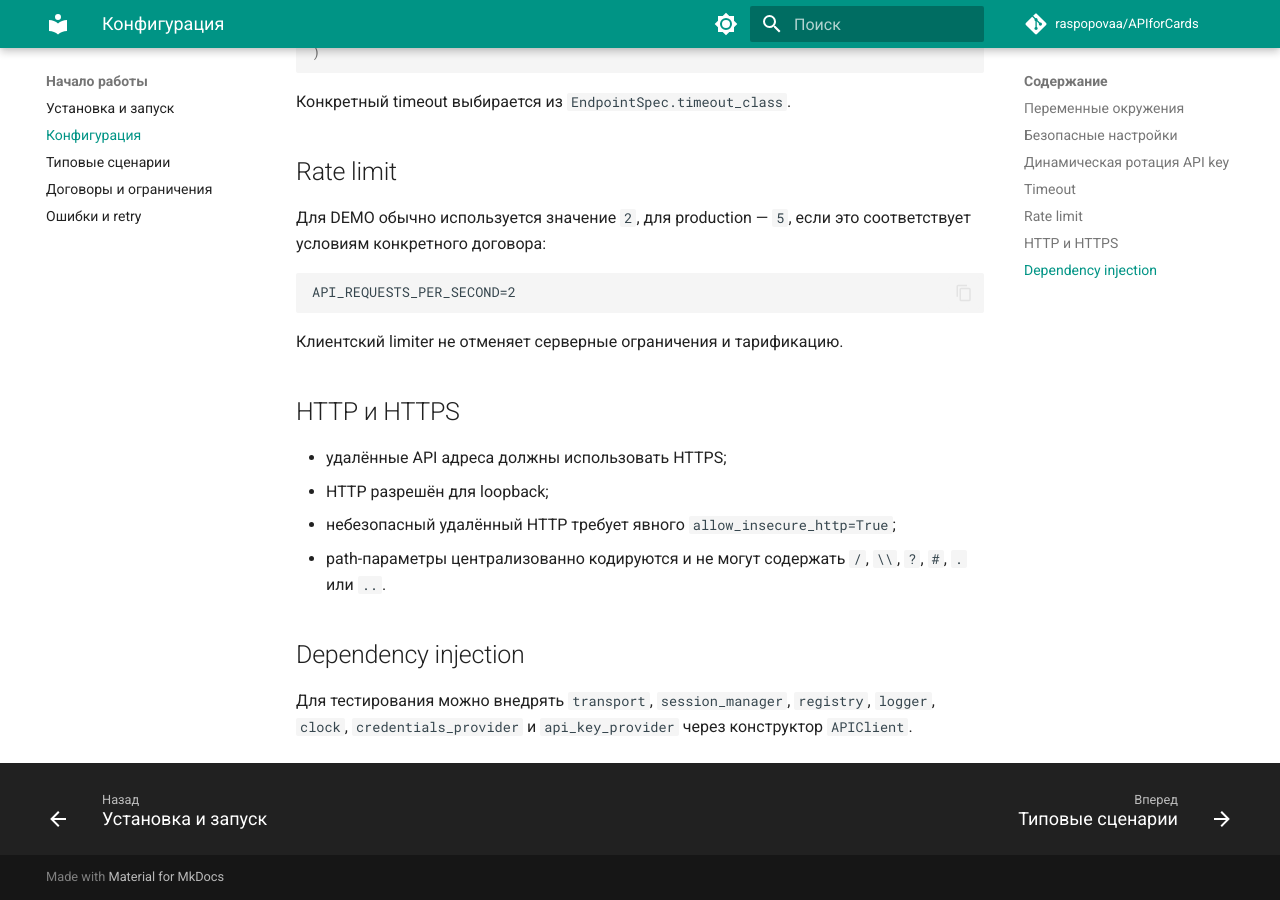
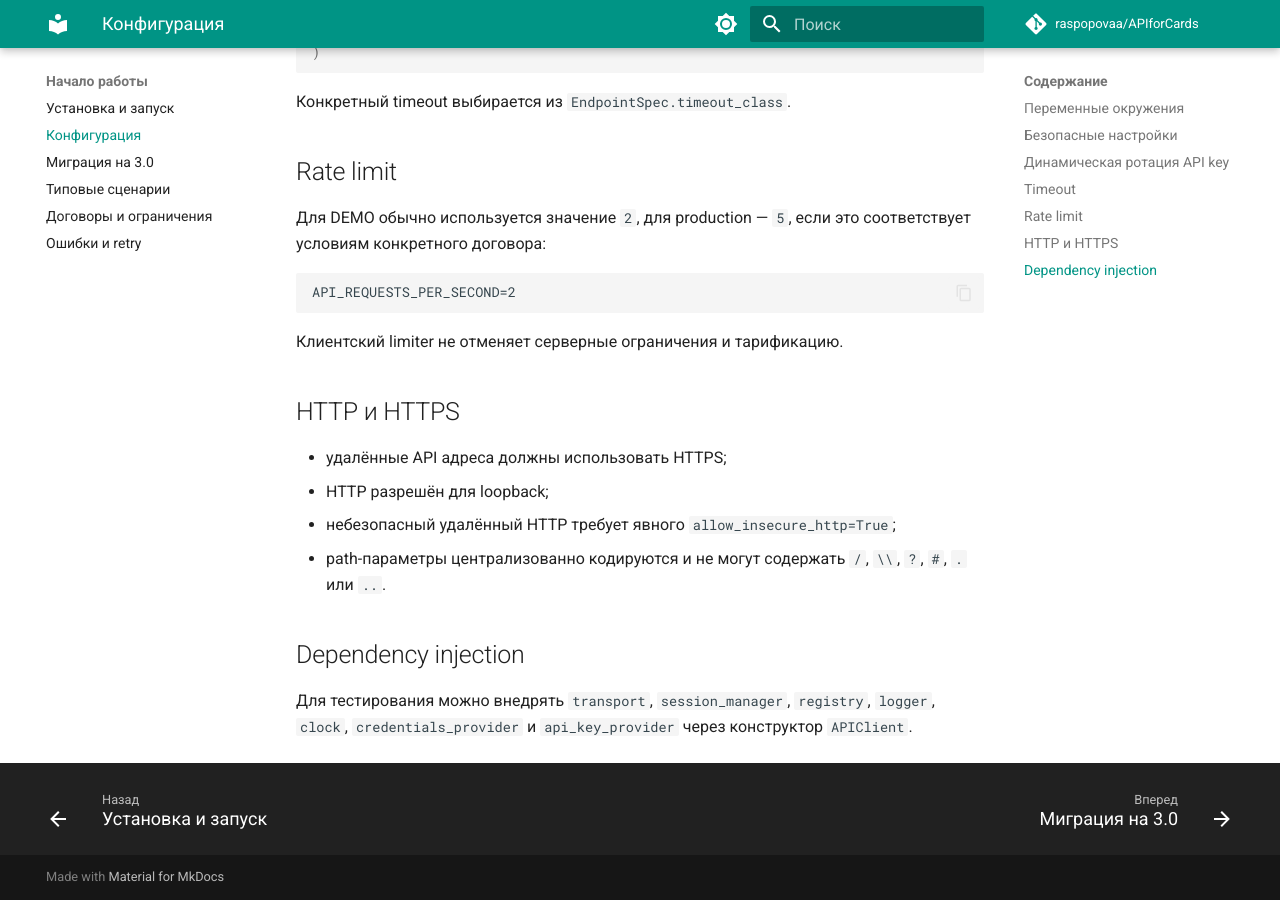
Before and after one commit to raspopovaa/APIforCards, an MkDocs documentation site: the page built from docs/configuration.md, in a window 1280 px wide and 900 px high, scrolled down 1970 px. Built offline with MkDocs 1.6.1 and Material for MkDocs 9.7.7, drawn with Linux system fonts in a browser that asks for light colours; comment, search, counter and statistics services are not loaded; the version menu is left out.

Commit message:
Add SDK 3.0 migration guide to documentation

```diff
--- a/mkdocs.yml
+++ b/mkdocs.yml
@@ -71,6 +71,7 @@ nav:
   - Начало работы:
       - Установка и запуск: getting-started.md
       - Конфигурация: configuration.md
+      - Миграция на 3.0: migration-3.0.md
       - Типовые сценарии: scenarios.md
       - Договоры и ограничения: section-2b.md
       - Ошибки и retry: errors.md
```
